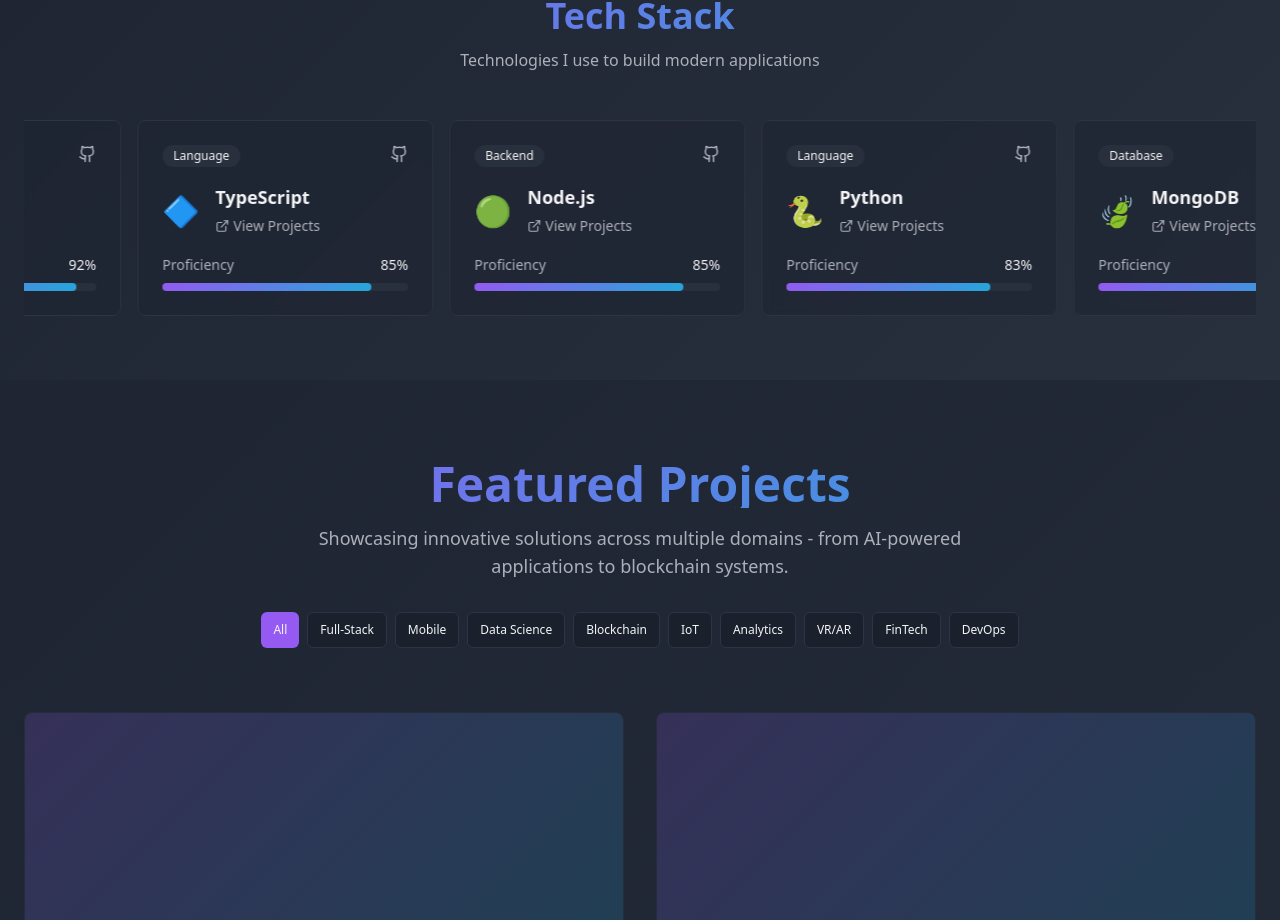
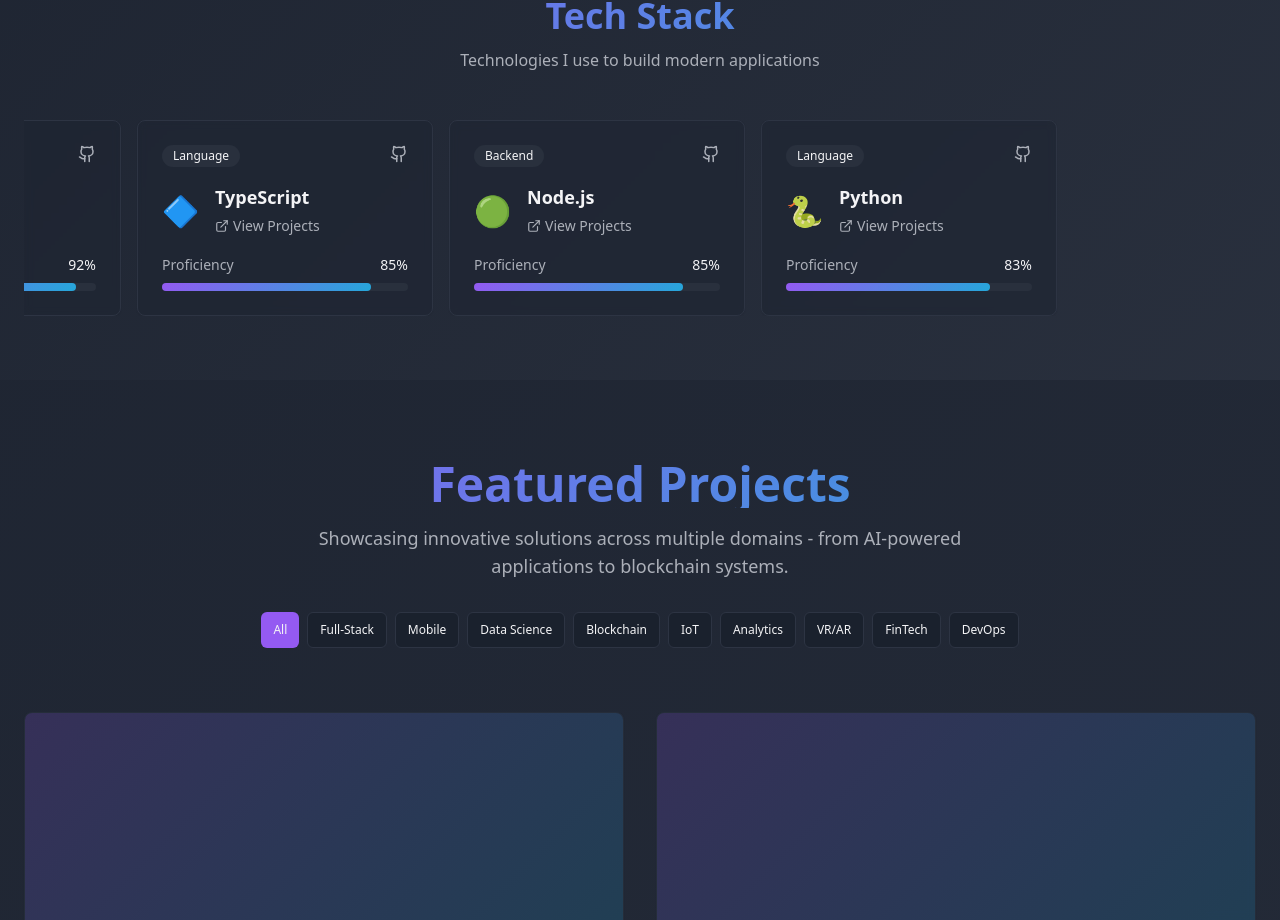
Before and after one commit to YsD9954/YSD_PORTFOLIO, a React (Vite) app: page / in a window 1280 px wide. Shown: the part 2880-3800 px from the top of the page. Built offline with nearby package versions, Linux system fonts and the light colour scheme.

Commit message:
Add manual scrollbar to skills section
Add a visible, manual scrollbar to the skills section without altering the existing auto-scrolling behavior.

```diff
--- a/src/components/Skills.tsx
+++ b/src/components/Skills.tsx
@@ -59,7 +59,7 @@ export const Skills = () => {
           }}
           className="w-full"
         >
-          <CarouselContent className="-ml-2 md:-ml-4 custom-scrollbar">
+          <CarouselContent className="-ml-2 md:-ml-4 custom-scrollbar overflow-x-auto">
             {skills.map((skill, index) => (
               <CarouselItem key={skill.name} className="pl-2 md:pl-4 basis-full sm:basis-1/2 lg:basis-1/3 xl:basis-1/4 flex-shrink-0">
                 <Card className="group bg-card/60 backdrop-blur-sm border hover:border-primary/30 transition-all duration-300 hover:shadow-lg h-full">
```
